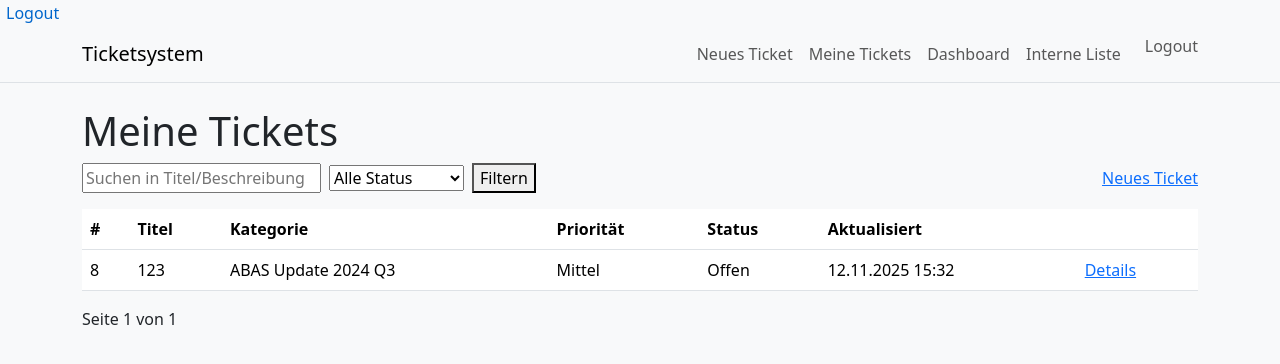
After one commit to Anil31/ticketsystem, a Django app: page /tickets/me/ in a window 1280 px wide. The commit adds this page. Shown: the top 364 px of the page. Run offline with Django 5.2, Linux system fonts and the light colour scheme; a user stored in the database is signed in; data comes from the database, SQL or seed files in the repository; both versions use the stored data as it was after the commit.

Commit message:
Nutzer-Login mit Ticketübersicht

```diff
--- a/helpdesk/urls.py
+++ b/helpdesk/urls.py
@@ -1,20 +1,14 @@
 from django.contrib import admin
-from django.urls import path
 from django.conf import settings
 from django.conf.urls.static import static
-from tickets import views as tviews
+from django.urls import path, include
+from django.contrib.auth import views as auth_views
 
 urlpatterns = [
     path("admin/", admin.site.urls),
-
-    # Öffentlich
-    path("", tviews.ticket_create, name="ticket_create"),
-    path("danke/", tviews.ticket_thanks, name="ticket_thanks"),
-
-    # Intern (Liste/Details/Statuswechsel)
-    path("intern/", tviews.internal_dashboard, name="intern_dashboard"),
-    path("intern/tickets/", tviews.internal_ticket_list, name="intern_ticket_list"),
-    path("intern/tickets/<int:pk>/", tviews.internal_ticket_detail, name="intern_ticket_detail"),
+    path("login/",  auth_views.LoginView.as_view(template_name="auth/login.html"), name="login"),
+    path("logout/", auth_views.LogoutView.as_view(), name="logout"),
+    path("", include(("tickets.urls", "tickets"), namespace="tickets")),
 ]
 
 if settings.DEBUG:
--- /dev/null
+++ b/templates/auth/login.html
@@ -0,0 +1,4 @@
+<form method="post">{% csrf_token %}
+  {{ form.as_p }}
+  <button type="submit">Anmelden</button>
+</form>
--- a/templates/base.html
+++ b/templates/base.html
@@ -5,16 +5,52 @@
   <title>{% block title %}Ticketsystem{% endblock %}</title>
   <meta name="viewport" content="width=device-width, initial-scale=1" />
   <link href="https://cdn.jsdelivr.net/npm/bootstrap@5.3.3/dist/css/bootstrap.min.css" rel="stylesheet">
+
+<nav>
+  <!-- ... andere Links ... -->
+  {% if request.user.is_authenticated %}
+    <form method="post" action="{% url 'logout' %}" style="display:inline;">
+      {% csrf_token %}
+      <button type="submit" style="background:none;border:none;color:#06c;cursor:pointer;">
+        Logout
+      </button>
+    </form>
+  {% else %}
+    <a href="{% url 'login' %}">Login</a>
+  {% endif %}
+</nav>
 </head>
 <body class="bg-light">
 <nav class="navbar navbar-expand-lg bg-body-tertiary border-bottom">
   <div class="container">
-    <a class="navbar-brand" href="/">Ticketsystem</a>
-    <div class="navbar-nav">
-      <a class="nav-link" href="/">Neues Ticket</a>
-      <a class="nav-link" href="/intern/">Dashboard</a>
-      <a class="nav-link" href="/intern/tickets/">Interne Liste</a>
+    <a class="navbar-brand" href="{% url 'tickets:ticket_create' %}">Ticketsystem</a>
 
+    <div class="navbar-nav ms-auto">
+
+      <!-- Immer sichtbar -->
+      <a class="nav-link" href="{% url 'tickets:ticket_new' %}">Neues Ticket</a>
+
+      {% if request.user.is_authenticated %}
+        <!-- Nur für eingeloggte Nutzer -->
+        <a class="nav-link" href="{% url 'tickets:my_tickets' %}">Meine Tickets</a>
+
+        {% if request.user.is_staff %}
+          <!-- Nur IT / Admin (is_staff=True) -->
+          <a class="nav-link" href="{% url 'tickets:intern_dashboard' %}">Dashboard</a>
+          <a class="nav-link" href="{% url 'tickets:intern_ticket_list' %}">Interne Liste</a>
+        {% endif %}
+
+        <!-- Logout als POST -->
+        <form method="post" action="{% url 'logout' %}" class="d-inline ms-3">
+          {% csrf_token %}
+          <button type="submit" class="btn btn-link nav-link p-0">
+            Logout
+          </button>
+        </form>
+      {% else %}
+        <!-- Wenn nicht eingeloggt -->
+        <a class="nav-link" href="{% url 'login' %}">Login</a>
+      {% endif %}
     </div>
   </div>
 </nav>
--- a/templates/tickets/intern_dashboard.html
+++ b/templates/tickets/intern_dashboard.html
@@ -130,7 +130,7 @@
             </td>
             <td>{{ t.name }} <span class="text-muted">({{ t.email }})</span></td>
             <td>{{ t.updated_at|date:"d.m.Y H:i" }}</td>
-            <td><a class="btn btn-sm btn-outline-primary" href="{% url 'intern_ticket_detail' t.id %}">Öffnen</a></td>
+            <td><a class="btn btn-sm btn-outline-primary" href="{% url 'tickets:intern_ticket_detail' t.id %}">Öffnen</a></td>
           </tr>
           {% empty %}
           <tr><td colspan="7" class="text-center text-muted py-4">Noch keine Tickets.</td></tr>
--- a/templates/tickets/intern_list.html
+++ b/templates/tickets/intern_list.html
@@ -60,7 +60,7 @@
       </td>
       <td>{{ t.name }} <span class="text-muted">({{ t.email }})</span></td>
       <td>{{ t.updated_at|date:"d.m.Y H:i" }}</td>
-      <td><a class="btn btn-sm btn-outline-primary" href="{% url 'intern_ticket_detail' t.id %}">Öffnen</a></td>
+      <td><a class="btn btn-sm btn-outline-primary" href="{% url 'tickets:intern_ticket_detail' t.id %}">Öffnen</a></td>
     </tr>
     {% empty %}
     <tr><td colspan="7" class="text-center text-muted py-4">Keine Tickets gefunden.</td></tr>
--- /dev/null
+++ b/templates/tickets/my_tickets.html
@@ -0,0 +1,66 @@
+{% extends "base.html" %}
+{% load static %}
+
+{% block content %}
+<h1>Meine Tickets</h1>
+
+<form method="get" class="mb-3" style="display:flex; gap:.5rem; align-items:center;">
+  <input type="text" name="q" value="{{ q }}" placeholder="Suchen in Titel/Beschreibung">
+  <select name="status">
+    <option value="">Alle Status</option>
+    {% for key,label in statuses %}
+      <option value="{{ key }}" {% if status == key %}selected{% endif %}>{{ label }}</option>
+    {% endfor %}
+  </select>
+  <button type="submit">Filtern</button>
+  <a href="{% url 'tickets:ticket_new' %}" style="margin-left:auto;">Neues Ticket</a>
+</form>
+
+<table class="table">
+  <thead>
+    <tr>
+      <th>#</th>
+      <th>Titel</th>
+      <th>Kategorie</th>
+      <th>Priorität</th>
+      <th>Status</th>
+      <th>Aktualisiert</th>
+      <th></th>
+    </tr>
+  </thead>
+  <tbody>
+    {% for t in page_obj.object_list %}
+      <tr>
+        <td>{{ t.id }}</td>
+        <td>{{ t.title }}</td>
+        <td>{{ t.category }}</td>
+        <td>
+          {% if t.priority == "critical" %}<strong>Kritisch</strong>
+          {% elif t.priority == "high" %}Hoch
+          {% elif t.priority == "medium" %}Mittel
+          {% else %}Niedrig{% endif %}
+        </td>
+        <td>
+          {% if t.status == "open" %}Offen
+          {% elif t.status == "in_progress" %}In Bearbeitung
+          {% else %}Gelöst{% endif %}
+        </td>
+        <td>{{ t.updated_at|date:"d.m.Y H:i" }}</td>
+        <td><a href="{% url 'tickets:my_ticket_detail' t.pk %}">Details</a></td>
+      </tr>
+    {% empty %}
+      <tr><td colspan="7">Keine Tickets gefunden.</td></tr>
+    {% endfor %}
+  </tbody>
+</table>
+
+<div class="pagination" style="display:flex; gap:.5rem;">
+  {% if page_obj.has_previous %}
+    <a href="?page={{ page_obj.previous_page_number }}&q={{ q }}&status={{ status }}">« Zurück</a>
+  {% endif %}
+  <span>Seite {{ page_obj.number }} von {{ page_obj.paginator.num_pages }}</span>
+  {% if page_obj.has_next %}
+    <a href="?page={{ page_obj.next_page_number }}&q={{ q }}&status={{ status }}">Weiter »</a>
+  {% endif %}
+</div>
+{% endblock %}
--- a/tickets/models.py
+++ b/tickets/models.py
@@ -2,6 +2,7 @@
 from django.db import models
 from django.core.validators import FileExtensionValidator, MinLengthValidator, validate_email
 from django.utils import timezone
+from django.conf import settings
 
 # --------- Hilfs-Validatoren ----------
 MAX_UPLOAD_MB = 20
@@ -35,6 +36,23 @@ class Ticket(models.Model):
         OPEN = "open", "Offen"
         IN_PROGRESS = "in_progress", "In Bearbeitung"
         RESOLVED = "resolved", "Gelöst"
+
+
+    reporter = models.ForeignKey(
+        settings.AUTH_USER_MODEL,
+        on_delete=models.SET_NULL,
+        null=True, blank=True,
+        related_name="reported_tickets",
+        verbose_name="Gemeldet von"
+    )
+
+    assigned_to = models.ForeignKey(
+        settings.AUTH_USER_MODEL,
+        on_delete=models.SET_NULL,
+        null=True, blank=True,
+        related_name="assigned_tickets",
+        verbose_name="Zugewiesen an"
+    )
 
     # Öffentliche Felder (kein Login -> Name & E-Mail Pflicht)
     name = models.CharField("Ihr Name", max_length=120, validators=[MinLengthValidator(2)])
--- /dev/null
+++ b/tickets/urls.py
@@ -0,0 +1,22 @@
+from django.urls import path
+from .views import (
+    ticket_create, ticket_thanks,
+    internal_ticket_list, internal_ticket_detail, internal_dashboard,
+    my_ticket_list, my_ticket_detail,
+)
+
+app_name = "tickets"
+
+urlpatterns = [
+    # Öffentlich / Mitarbeitende
+    path("", ticket_create, name="ticket_create"),
+    path("tickets/new/", ticket_create, name="ticket_new"),
+    path("tickets/me/",  my_ticket_list, name="my_tickets"),
+    path("tickets/me/<int:pk>/", my_ticket_detail, name="my_ticket_detail"),
+    path("thanks/", ticket_thanks, name="ticket_thanks"),
+
+    # Intern (nur Staff)
+    path("intern/", internal_dashboard, name="intern_dashboard"),            # /intern/
+    path("intern/tickets/", internal_ticket_list, name="intern_ticket_list"),  # /intern/tickets/
+    path("intern/tickets/<int:pk>/", internal_ticket_detail, name="intern_ticket_detail"),
+]
--- a/tickets/views.py
+++ b/tickets/views.py
@@ -10,9 +10,13 @@ from django.db.models import Q, Count
 from django.contrib import messages
 from django.utils import timezone
 from django.contrib.admin.views.decorators import staff_member_required
-
 from .forms import TicketForm
 from .models import Attachment, Ticket
+from django.contrib.auth import logout as auth_logout
+
+from django.contrib.auth.decorators import login_required    # (für gleich)
+from django.contrib.auth import get_user_model
+User = get_user_model()
 
 import logging
 logger = logging.getLogger(__name__)
@@ -52,11 +56,19 @@ def ticket_create(request):
         t_form = TicketForm(request.POST)
 
         if t_form.is_valid():
-            ticket = t_form.save()
-            logger.info("Ticket #%s erstellt von %s <%s> | Titel: %s",
-            ticket.id, ticket.name, ticket.email, ticket.title)
+            ticket = t_form.save(commit=False)
 
-            # Dateien direkt aus request.FILES holen
+            # Wenn Nutzer eingeloggt ist → reporter setzen + Name/E-Mail vorbelegen
+            if request.user.is_authenticated:
+                ticket.reporter = request.user
+                if not ticket.name:
+                    ticket.name = f"{request.user.first_name} {request.user.last_name}".strip() or request.user.username
+                if not ticket.email:
+                    ticket.email = getattr(request.user, "email", "") or ""
+
+            ticket.save()
+
+            # Dateien aus request.FILES anhängen
             files = request.FILES.getlist("files")
             for f in files:
                 Attachment.objects.create(
@@ -67,7 +79,7 @@ def ticket_create(request):
                 )
 
             _send_ticket_created_mail(ticket)
-            return redirect(reverse("ticket_thanks") + f"?id={ticket.pk}")
+            return redirect(reverse("tickets:ticket_thanks") + f"?id={ticket.pk}")
     else:
         t_form = TicketForm()
 
@@ -169,3 +181,45 @@ def internal_dashboard(request):
         "last7": last7,
     }
     return render(request, "tickets/intern_dashboard.html", ctx)
+
+@login_required
+def my_ticket_list(request):
+    q = request.GET.get("q", "").strip()
+    status = request.GET.get("status", "").strip()
+
+    qs = Ticket.objects.filter(reporter=request.user).order_by("-updated_at")
+    if status:
+        qs = qs.filter(status=status)
+    if q:
+        qs = qs.filter(Q(title__icontains=q) | Q(description__icontains=q))
+
+    paginator = Paginator(qs, 12)
+    page_obj = paginator.get_page(request.GET.get("page"))
+
+    # Wir verwenden vorerst dein bestehendes internes List-Template,
+    # später bauen wir eine eigene Seite für Mitarbeitende.
+    return render(request, "tickets/my_tickets.html",
+        {
+            "page_obj": page_obj,
+            "q": q,
+            "status": status,
+            "statuses": Ticket.Status.choices,
+            "my_view": True,  # optionaler Flag fürs Template
+        },
+    )
+
+
+@login_required
+def my_ticket_detail(request, pk):
+    # Mitarbeitende sehen nur eigene Tickets; Staff/Admin sehen alle
+    if request.user.is_staff or request.user.is_superuser:
+        t = get_object_or_404(Ticket, pk=pk)
+    else:
+        t = get_object_or_404(Ticket, pk=pk, reporter=request.user)
+
+    return render(request, "tickets/my_ticket_detail.html", {"ticket": t})
+
+def logout_view(request):
+    auth_logout(request)
+    messages.success(request, "Du bist abgemeldet.")
+    return redirect("login")  # oder settings.LOGOUT_REDIRECT_URL
```
Also changed, not shown: helpdesk/settings.py (+6 -1 lines), templates/tickets/my_ticket_detail.html (added, +31 -0 lines), templates/tickets/thanks.html (+21 -5 lines), db.sqlite3 (added), tickets/migrations/0002_ticket_assigned_to_ticket_reporter.py (added), 5 other files.
